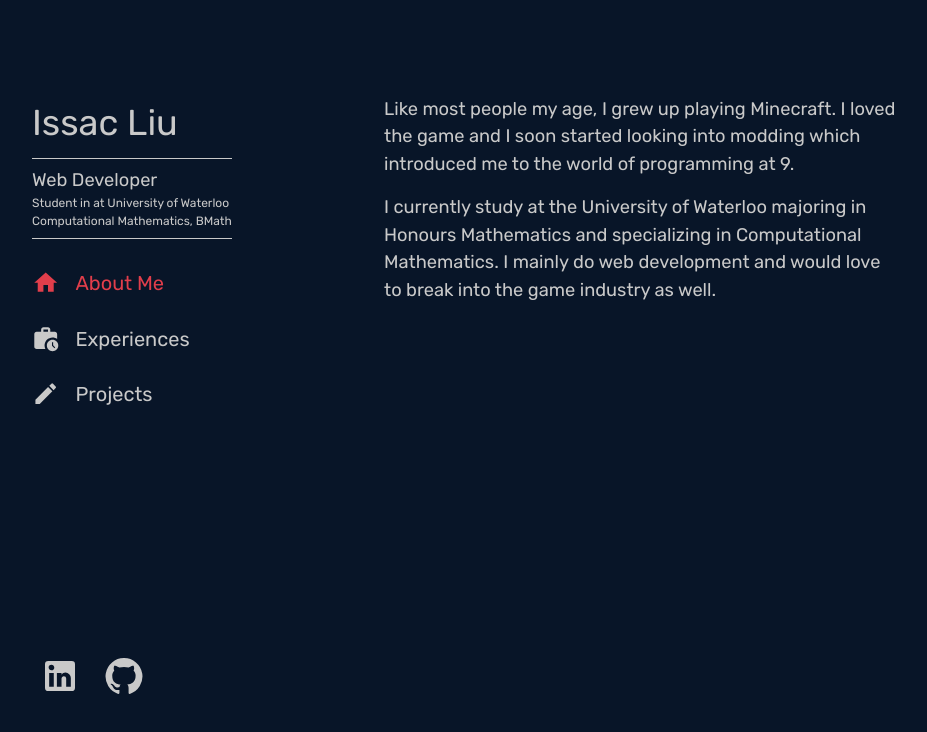
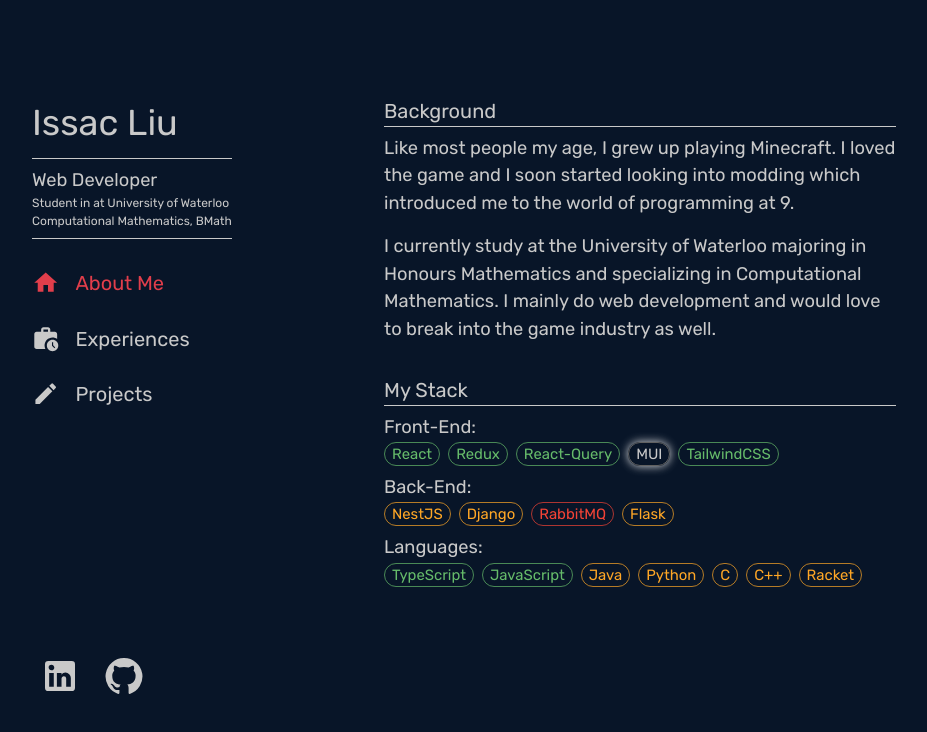
Before and after one commit to yung-tat/yung-tat.github.io, a React (Vite) app: page / in a window 1280 px wide. Shown: the top 732 px of the page, without its empty margins (192-1119 px from the left). Built offline with nearby package versions, Linux system fonts and the light colour scheme.

Commit message:
Add content to main page

```diff
--- a/src/pages/Main/Main.tsx
+++ b/src/pages/Main/Main.tsx
@@ -1,4 +1,4 @@
-import { Box, Divider, Typography } from "@mui/material";
+import { Box, Chip, Divider, Typography } from "@mui/material";
 import TitledContent from "../../components/TitledContent";
 import {
   Timeline,
@@ -14,20 +14,99 @@ import TimelineEntry from "../../components/TimelineEntry";
 import { timelineInfo } from "../../constants/timeline";
 import MyTimeline from "./components/MyTimeline";
 import { hobbies, movies, shows } from "../../constants/interests";
+import InfoCard from "../../components/InfoCard";
+import { getChipStyle } from "../../utils/main";
+
+export type StackStyles = "green" | "yellow" | "red" | "ultra-instinct";
+
+interface IStack {
+  name: string;
+  items: IStackItem[];
+}
+
+interface IStackItem {
+  name: string;
+  color: StackStyles;
+}
+
+const atAGlance: IStack[] = [
+  {
+    name: "Front-End",
+    items: [
+      { name: "React", color: "green" },
+      { name: "Redux", color: "green" },
+      { name: "React-Query", color: "green" },
+      { name: "MUI", color: "ultra-instinct" },
+      { name: "TailwindCSS", color: "green" },
+    ],
+  },
+  {
+    name: "Back-End",
+    items: [
+      { name: "NestJS", color: "yellow" },
+      { name: "Django", color: "yellow" },
+      { name: "RabbitMQ", color: "red" },
+      { name: "Flask", color: "yellow" },
+    ],
+  },
+  {
+    name: "Languages",
+    items: [
+      { name: "TypeScript", color: "green" },
+      { name: "JavaScript", color: "green" },
+      { name: "Java", color: "yellow" },
+      { name: "Python", color: "yellow" },
+      { name: "C", color: "yellow" },
+      { name: "C++", color: "yellow" },
+      { name: "Racket", color: "yellow" },
+    ],
+  },
+];
 
 const Main = () => {
   return (
     <>
-      <Typography sx={{ marginBottom: 2 }} id="about-me">
+      <InfoCard>
+        <Typography
+          width="100%"
+          sx={{ fontSize: "20px", borderBottom: "1px solid", marginBottom: 1 }}
+        >
+          Background
+        </Typography>
+        <Typography sx={{ marginBottom: 2 }}>
           Like most people my age, I grew up playing Minecraft. I loved the game
-        and I soon started looking into modding which introduced me to the world
-        of programming at 9.
+          and I soon started looking into modding which introduced me to the
+          world of programming at 9.
         </Typography>
         <Typography sx={{ marginBottom: 2 }}>
           I currently study at the University of Waterloo majoring in Honours
           Mathematics and specializing in Computational Mathematics. I mainly do
-        web development and would love to break into the game industry as well.
+          web development and would love to break into the game industry as
+          well.
         </Typography>
+      </InfoCard>
+      <InfoCard>
+        <Typography
+          width="100%"
+          sx={{ fontSize: "20px", borderBottom: "1px solid", marginBottom: 1 }}
+        >
+          My Stack
+        </Typography>
+        {atAGlance.map((stack) => (
+          <Box mb={1}>
+            <Typography>{stack.name}:</Typography>
+            {stack.items.map((item) => (
+              <Chip
+                size="small"
+                variant="outlined"
+                sx={{ mr: 1 }}
+                label={item.name}
+                {...getChipStyle(item.color)}
+              />
+            ))}
+          </Box>
+        ))}
+      </InfoCard>
     </>
   );
 };
--- /dev/null
+++ b/src/utils/main.ts
@@ -0,0 +1,40 @@
+import { StackStyles } from "../pages/Main/Main";
+
+export const getChipStyle = (
+  color: StackStyles
+): {
+  color?: "success" | "warning" | "error";
+  href?: string;
+  clickable?: boolean;
+  target?: "_blank";
+  component?: "a";
+  sx?: any;
+} => {
+  switch (color) {
+    case "green":
+      return {
+        color: "success",
+      };
+    case "yellow":
+      return {
+        color: "warning",
+      };
+    case "red":
+      return {
+        color: "error",
+      };
+    case "ultra-instinct":
+      return {
+        component: "a",
+        target: "_blank",
+        href: "https://www.youtube.com/watch?v=Upsm3E2NUI8",
+        clickable: true,
+        sx: {
+          "-webkit-box-shadow": "0px 0px 10px 0px rgba(242,242,242,0.9)",
+          "-moz-box-shadow": "0px 0px 10px 0px rgba(242,242,242,0.9)",
+          boxShadow: "0px 0px 10px 0px rgba(242,242,242,0.9)",
+          marginRight: 1,
+        },
+      };
+  }
+};
```
Lines whose indentation alone changed are shown as unchanged.
